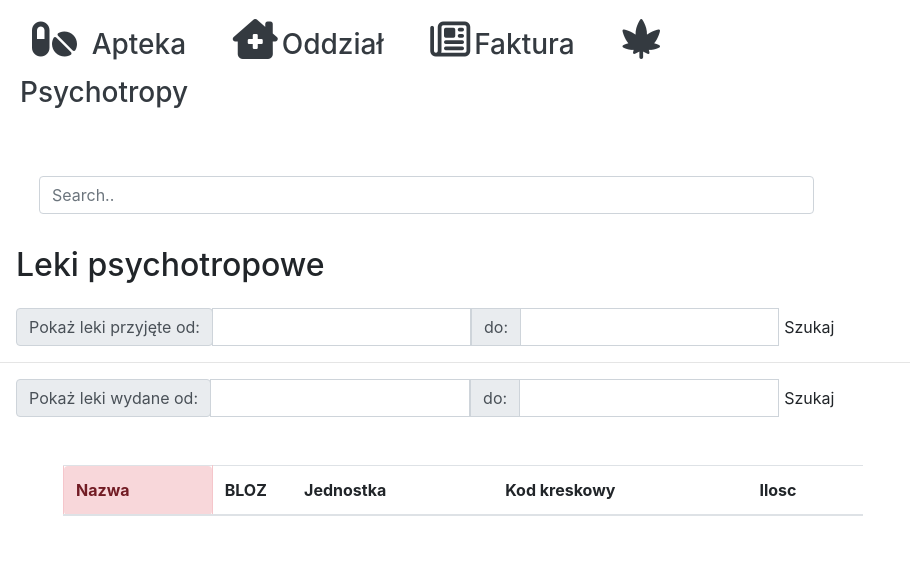
After one commit to bellyb88/LEK2.0, a Django app: page /psychotrop_list/ in a window 1280 px wide. The commit adds this page. Shown: the top 579 px of the page, without its empty margins (0-910 px from the left). Run offline with Django 3.2, Linux system fonts and the light colour scheme; lists and menus that the app fills with data are empty; some libraries are stand-ins or nearby versions.

Commit message:
psychotrop

```diff
--- a/app/managers.py
+++ b/app/managers.py
@@ -8,6 +8,9 @@ class AllQueryset(models.QuerySet):
     def oddzial(self):
         return self.filter(stan__exact = 'O')
 
+    def psychotrop(self):
+        list =[]
+        return self.filter(kod_kreskowy__in = list)
 
 class AllManager(models.Manager):
     def get_queryset(self):
@@ -18,3 +21,6 @@ class AllManager(models.Manager):
 
     def oddzial(self):
         return self.get_queryset().oddzial()
+
+    def psychotrop(self):
+        return self.get_queryset().psychotrop()
--- a/app/templates/base_zero.html
+++ b/app/templates/base_zero.html
@@ -18,13 +18,14 @@
 <div class="p-3 col-lg-8">
 
 
-<a href="{%url 'lek_list_nazwa_a'%}" class="h1 mx-3 text-dark d-inline"><i class="fas fa-pills"></i> <span class="h3 p-0 m-1">Apteka</span> </a>
-<a href="{%url 'lek_list_nazwa_o'%}" class="h1 mx-3 text-dark d-inline"><i class="fas fa-clinic-medical"></i><span class="h3 p-0 m-1">Oddział</span> </a>
-<a href="{%url 'faktura_list'%}" class="h1 mx-3 text-dark d-inline"><i class="far fa-newspaper"></i><span class="h3 p-0 m-1">Faktura</span> </a>
+<a href="{%url 'lek_list_nazwa_a'%}" class="h1 mx-3 text-dark d-inline d-print-none"><i class="fas fa-pills"></i> <span class="h3 p-0 m-1">Apteka</span> </a>
+<a href="{%url 'lek_list_nazwa_o'%}" class="h1 mx-3 text-dark d-inline d-print-none"><i class="fas fa-clinic-medical"></i><span class="h3 p-0 m-1">Oddział</span> </a>
+<a href="{%url 'faktura_list'%}" class="h1 mx-3 text-dark d-inline d-print-none"><i class="far fa-newspaper"></i><span class="h3 p-0 m-1">Faktura</span> </a>
+<a href="{%url 'psychotrop_list'%}" class="h1 mx-3 text-dark d-inline d-print-none"><i class="fas fa-cannabis"></i><span class="h3 p-0 m-1">Psychotropy</span> </a>
 </div>
   <body>
     <div class="col-lg-8">
-    <p class="pt-5 px-4">    <input class="form-control" id="myInput" type="text" placeholder="Search.."> </p>
+    <p class="pt-5 px-4">    <input class="form-control d-print-none" id="myInput" type="text" placeholder="Search.."> </p>
     </div>
 
     {%block zero%}
@@ -42,7 +43,7 @@
 
     $.noConflict();
     jQuery(document).ready(function ($) {
-        $( "#id_data_od, #id_data_do"  ).datepicker({
+        $( "#p_data_od, #p_data_do, #w_data_od, #w_data_do"   ).datepicker({
           dateFormat: 'dd-mm-yy',
           firstDay: 1,
           dayNamesMin: ['Nd','Pon','Wt','Śr','Czw','Pt','Sob'],
--- /dev/null
+++ b/app/templates/psychotrop_list.html
@@ -0,0 +1,89 @@
+
+{% extends "base_zero.html" %}
+
+{%block zero%}
+{%load static%}
+  <p class="h2 p-3 d-print-inline">Leki psychotropowe
+    {%if stan == 'wydane'  %}
+      wydane z apteki od {{data_od}} do {{data_do}}
+    {%endif%}
+
+  </p>
+
+  <div class="input-group col-lg-8 pl-3 d-print-none" >
+    <div class="input-group-prepend">
+      <form class="form " action="{%url 'psychotrop_list' %}" method="post" name="bulk">
+      <span class="input-group-text">Pokaż leki przyjęte od:</span>{% csrf_token %}
+    </div>
+    <input type="text" aria-label="p_data_od" name="p_data_od" id="p_data_od" value="" class="form-control" required>
+    <div class="input-group-prepend">
+      <span class="input-group-text">do:</span>
+    </div>
+    <input type="text" aria-label="p_data_do" name="p_data_do" id="p_data_do" value="" class="form-control" required>
+    <input type="text" name="przyjete" value="przyjete" required id="przyjete" class="d-print-none d-none" >
+    <div class="input-group-prepend">
+      <input type="submit" value="Szukaj" class="btn m-0 p-1 d-print-none">
+    </div>
+    </form>
+</div>
+
+<hr>
+
+
+    <div class="input-group col-lg-8 pl-3 d-print-none" >
+      <div class="input-group-prepend">
+        <form class="form " action="{%url 'psychotrop_list' %}" method="post" name="bulk">
+        <span class="input-group-text">Pokaż leki wydane od:</span>{% csrf_token %}
+      </div>
+      <input type="text" aria-label="w_data_od" name="w_data_od" id="w_data_od" value="" class="form-control" required>
+      <div class="input-group-prepend">
+        <span class="input-group-text">do:</span>
+      </div>
+      <input type="text" aria-label="w_data_do" name="w_data_do" id="w_data_do" value="" class="form-control" required>
+      <input type="text" name="wydane" value="wydane" required id="wydane" class="d-print-none d-none" >
+      <div class="input-group-prepend">
+        <input type="submit" value="Szukaj" class="btn m-0 p-1 d-print-none">
+      </div>
+      </form>
+  </div>
+
+
+	<div class="row col-lg-12">
+	<div class="container-fluid">
+    <div class="table-responsive  p-5 col-lg-12">
+      <table class="table table-hover " style="border-collapse:collapse; max-width:800px;">
+        <thead>
+          <th class="alert alert-danger">Nazwa</th>
+          <th width="10%">BLOZ</th>
+          <th>Jednostka</th>
+
+          <th>Kod kreskowy</th>
+          <th>Ilosc</th>
+        </thead>
+        <tbody id="myTable">
+          {%for obj in leki%}
+          <tr >
+          <th>{{obj.nazwa}} </th>
+          <td>{{obj.BLOZ}}</td>
+          <td>{{obj.jednostka}}</td>
+          <td>{{obj.kod_kreskowy}}</td>
+          <th><b>{{obj.ilosc}} szt.</b> </th>
+          </tr>
+          {%endfor%}
+        </tbody>
+      </table>
+    </div>
+
+
+	</div>
+
+	</div>
+    {% if messages %}
+    <ul class="messages">
+        {% for message in messages %}
+        <li{% if message.tags %} class="{{ message.tags }}"{% endif %}>{{ message }}</li>
+        {% endfor %}
+    </ul>
+    {% endif %}
+
+    {%endblock%}
--- a/app/urls.py
+++ b/app/urls.py
@@ -6,6 +6,8 @@ urlpatterns = [
     path('upload_faktura/', upload_faktura, name='upload_faktura'),
     path('faktura_list/', Faktura_List.as_view(), name='faktura_list'),
 
+    path('psychotrop_list/', Psychotrop_List.as_view(), name='psychotrop_list'),
+
     path('', Lek_List_Nazwa_A.as_view(), name='lek_list_nazwa_a'),
     path('lek_list_nazwa_o/', Lek_List_Nazwa_O.as_view(), name='lek_list_nazwa_o'),
 
--- a/app/views.py
+++ b/app/views.py
@@ -93,6 +93,42 @@ class Lek_List_Nazwa_A(Lek_List_Nazwa_Base):
 
 class Lek_List_Nazwa_O(Lek_List_Nazwa_Base):
     template_name =  'lek_list.html'
+
+
+class Psychotrop_List(ListView):
+    model = Lek
+    fields = '__all__'
+    template_name =  'psychotrop_list.html'
+
+    def get_context_data(self,*args, **kwargs):
+        context = super().get_context_data(*args, **kwargs)
+        context['leki'] = Lek.all.psychotrop().values('nazwa','BLOZ','kod_kreskowy', 'jednostka').annotate(ilosc=(Count('nazwa')))
+        return context
+
+
+    def post(self, request, *args, **kwargs):
+        form = request.POST
+
+        if form.get('wydane'):
+            data_od = datetime.datetime.strptime(form.get('w_data_od'), '%d-%m-%Y').strftime('%Y-%m-%d')
+            data_do = datetime.datetime.strptime(form.get('w_data_do'), '%d-%m-%Y').strftime('%Y-%m-%d')
+            leki = Lek.all.psychotrop().filter(data_wydania__range = [data_od, data_do]).values('nazwa','BLOZ','kod_kreskowy', 'jednostka').annotate(ilosc=(Count('nazwa')))
+
+            return render(request, 'psychotrop_list.html', {'leki' : leki, 'data_od':form.get('w_data_od'), 'data_do':form.get('w_data_do'), 'stan':'wydane'})
+
+        elif form.get('przyjete'):
+            data_od = datetime.datetime.strptime(form.get('p_data_od'), '%d-%m-%Y').strftime('%Y-%m-%d')
+            data_do = datetime.datetime.strptime(form.get('p_data_do'), '%d-%m-%Y').strftime('%Y-%m-%d')
+            leki = Lek.all.psychotrop().filter(faktura__data_sprzedazy__range = [data_od, data_do]).values('nazwa','BLOZ','kod_kreskowy', 'jednostka').annotate(ilosc=(Count('nazwa')))
+
+            return render(request, 'psychotrop_list.html', {'leki' : leki, 'data_od':form.get('p_data_od'), 'data_do':form.get('p_data_do'), 'stan':'przyjete'})
+
+
+
+
+
+
+
 
 
 
```
